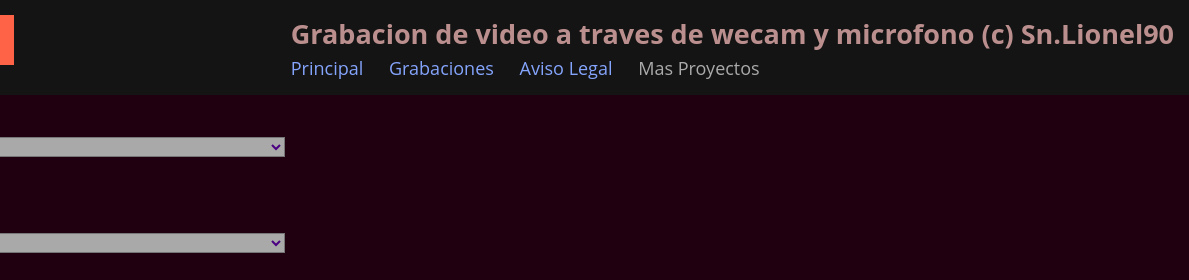
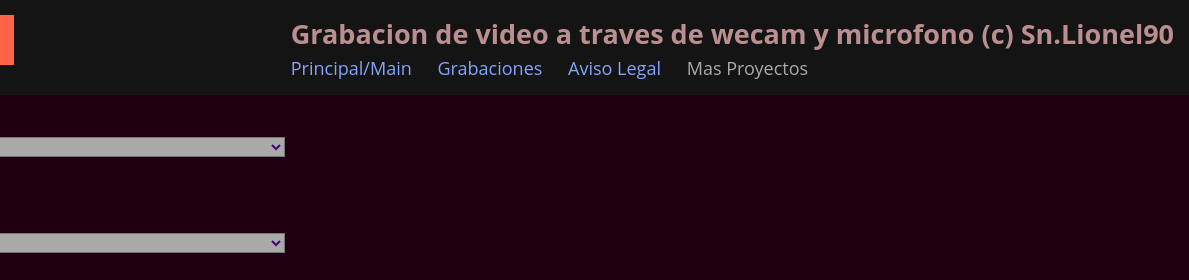
Before and after one commit to snLionel90/E-Midorus2, a plain HTML site: page index.html in a window 1280 px wide. Shown: the top 280 px of the page, 91-1280 px from the left. Drawn offline with Linux system fonts and the light colour scheme.

Commit message:
main hellooooooo

```diff
--- a/index.html
+++ b/index.html
@@ -32,7 +32,7 @@
           <h2>
             Grabacion de video a traves de wecam y microfono (c) Sn.Lionel90
           </h2>
-          <a href="#" class="active">Principal</a>
+          <a href="#" class="active">Principal/Main</a>
           <a href="#" class="active">Grabaciones</a>
           <a href="#" class="active">Aviso Legal</a>
           <a href="https://github.com/snLionel90">Mas Proyectos</a>
```
